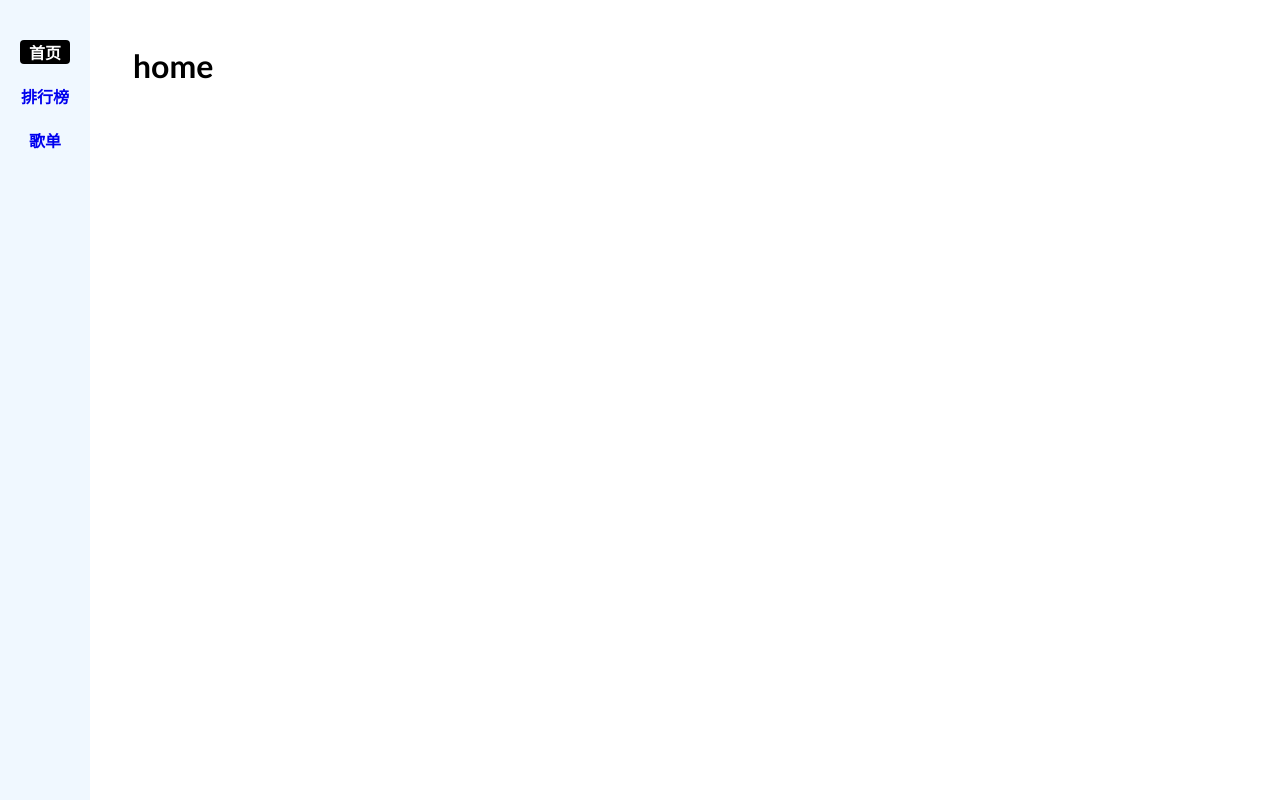
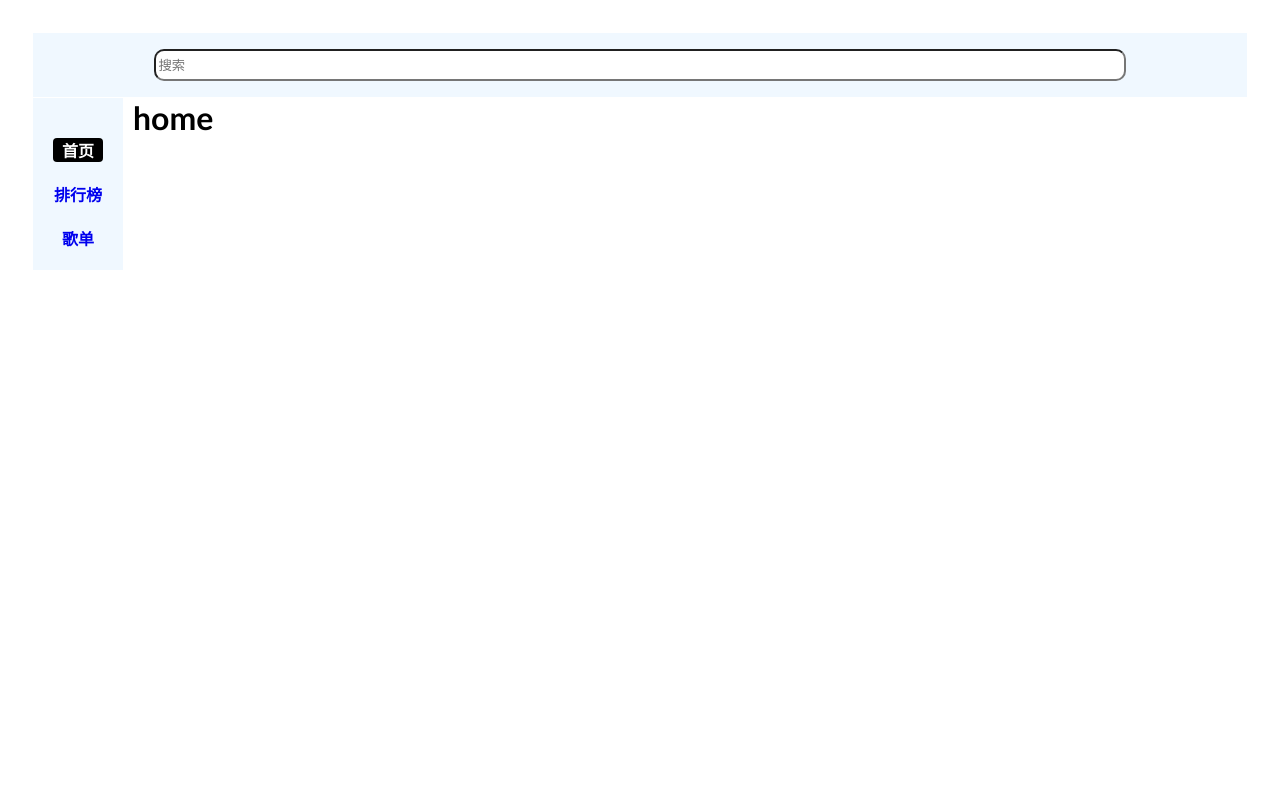
Before and after one commit to lassksy/Vue-web-music, a Vue app: page /home in a window 1280 px wide. Built offline with nearby package versions, Linux system fonts and the light colour scheme; the HTML template or start-up script is replaced by a standard one.

Commit message:
api基础

```diff
--- a/src/App.vue
+++ b/src/App.vue
@@ -1,8 +1,10 @@
 <script lang="ts" setup>
       import { RouterView , RouterLink } from 'vue-router';
+      import Header from './components/Header.vue';
 </script>
 
 <template>
+    <Header></Header>
     <div class="main">
       <div class="navigate">
       <RouterLink class="router-link" to="/home">首页</RouterLink>
@@ -22,7 +24,7 @@
 <style scoped>
 
       .navigate {
-        position: fixed; /* 固定在屏幕上 */
+        float: left; /* 固定在屏幕上 */
         left: 0;
         top: 0;
         bottom: 0; /* 填充整个屏幕 */
--- /dev/null
+++ b/src/api/api.ts
@@ -0,0 +1,2 @@
+import axios from "axios";
+export const httpInstance = axios.create();
--- a/src/components/Header.vue
+++ b/src/components/Header.vue
@@ -1,6 +1,6 @@
 <template>
     <div class="header">
-        <div class="search-box">搜索</div>
+            <input type="search"  class="search-text" placeholder="搜索">
     </div>
 </template>
 
@@ -10,13 +10,21 @@
 
 
 <style scoped>
-    .hader {
+    .header {
+        display: flex;
+        justify-content: center;
+        align-items: center;
+        width: 100%;
+        height: 4rem;
         background-color: aliceblue;
+        margin-bottom: -20px !important;
     }
 
-    .search-box  {
-        border-radius: 25px;
-        background-color: white;
+    .search-text {
+        border-radius: 10px;
+        height: 2rem;
+        width: 80%;
+
     }
 
 </style>
```
Also changed, not shown: src/pages/Home.vue (+7 -0 lines).
